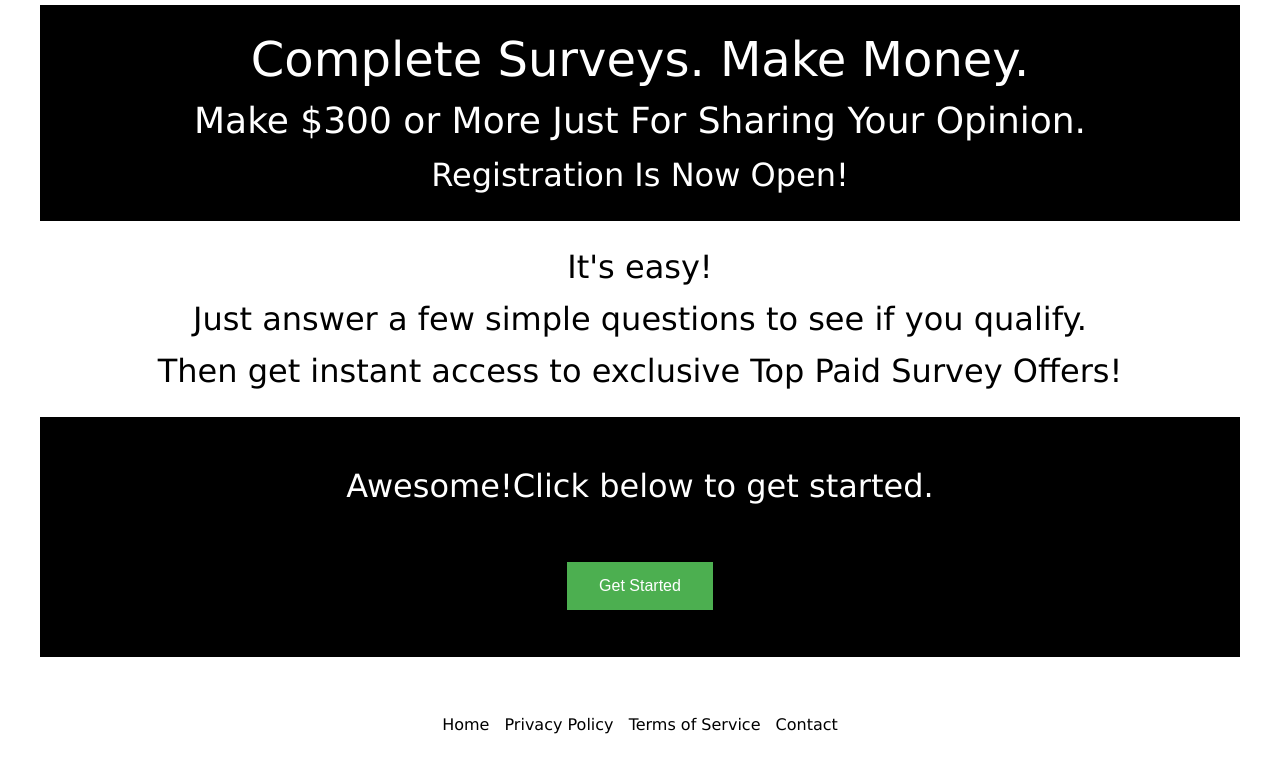
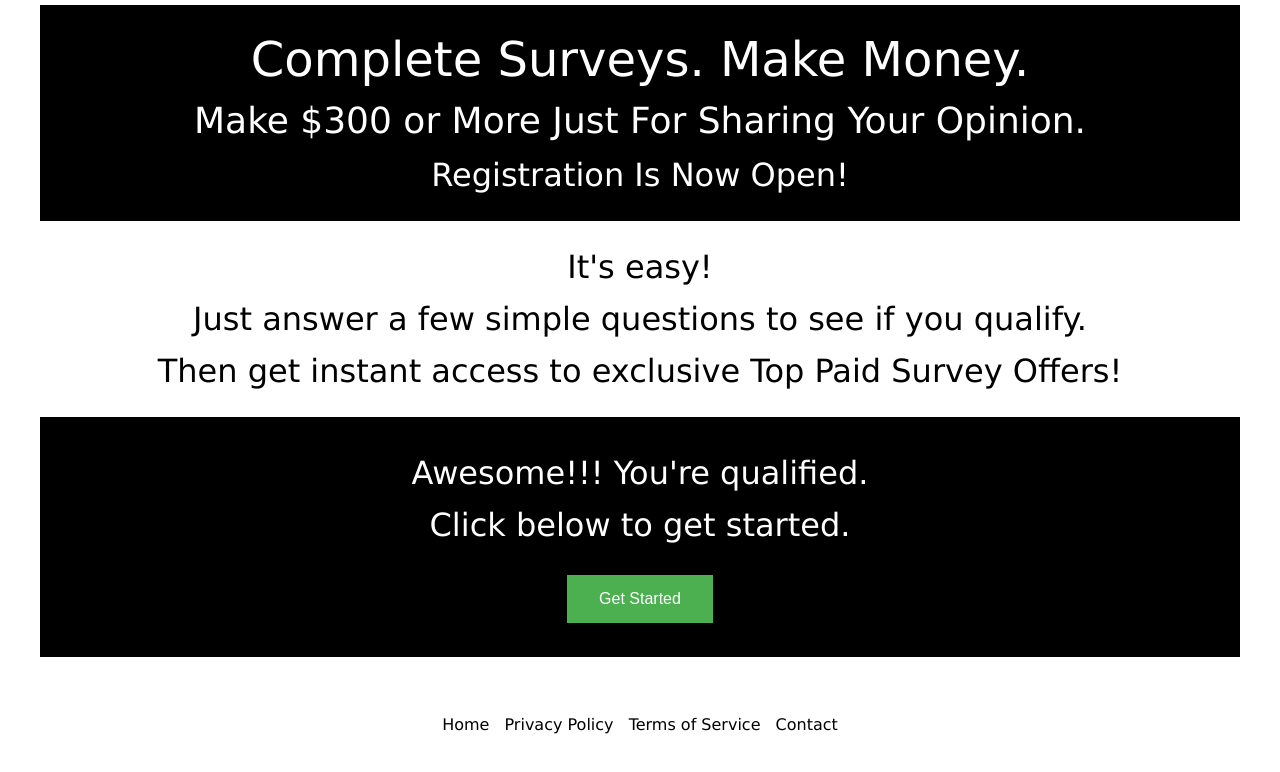
Before and after one commit to An1malM0th3r/Survey-Fluent, a plain HTML site: page button-yes-2.html in a window 1280 px wide. Drawn offline with Linux system fonts and the light colour scheme.

Commit message:
Update button-yes-2.html

```diff
--- a/button-yes-2.html
+++ b/button-yes-2.html
@@ -22,7 +22,8 @@
     </div>
     <div class="main-3">
         <div>
-        <p><strong>Awesome!</strong>Click below to get started.</p>
+        <p><strong>Awesome!!! You're qualified.</strong></p>
+        <p>Click below to get started.</p>
         </div>
         <div>
             <button class="button button1"><a href="https://www.google.com">Get Started</a></button>
```
